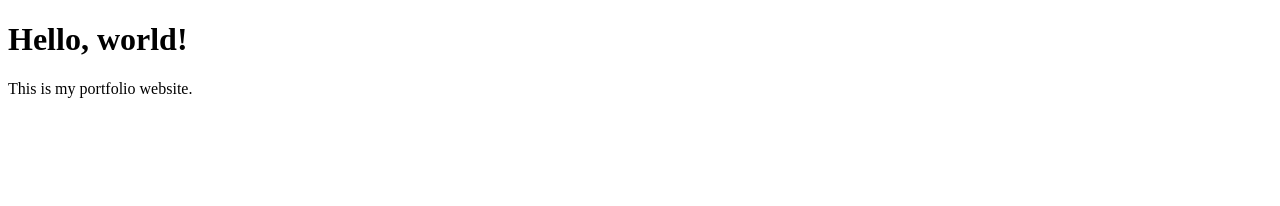
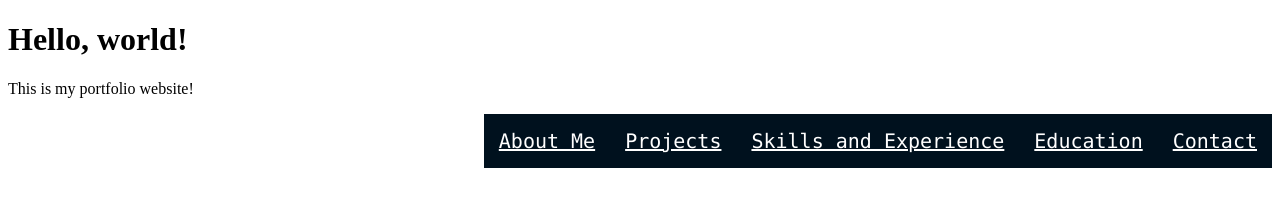
Before and after one commit to JamesSchwartzberg/portfolio-website, a plain HTML site: page index.html in a window 1280 px wide. Drawn offline with Linux system fonts and the light colour scheme.

Commit message:
menu bar added

```diff
--- a/index.html
+++ b/index.html
@@ -3,9 +3,40 @@
   <head>
     <link rel="icon" href="/favicon.ico" type="image/x-icon">
     <title>James Schwartzberg's Portfolio</title>
+    <style>
+      ul {
+        list-style-type: none;
+        margin: 0;
+        padding: 0;
+        overflow: hidden;
+      }
+
+      li {
+        float: right;
+        font-size: 20px;
+        color: #ffffff;
+        font-family: "Monaco", "Arial", sans-serif;
+      }
+
+      li a {
+        display: block;
+        padding: 15px;
+        background-color: #00111E;
+        color: #ffffff;
+      }
+
+
+    </style>
   </head>
   <body>
     <h1>Hello, world!</h1>
-    <p>This is my portfolio website.</p>
+    <p>This is my portfolio website!</p>
+    <ul>
+      <li><a href="contact/">Contact</a></li>
+      <li><a href="education/">Education</a></li>
+      <li><a href="skills-and-experience/">Skills and Experience</a></li>
+      <li><a href="projects">Projects</a></li>
+      <li><a href="about-me">About Me</a></li>
+    </ul>
   </body>
 </html>
```
